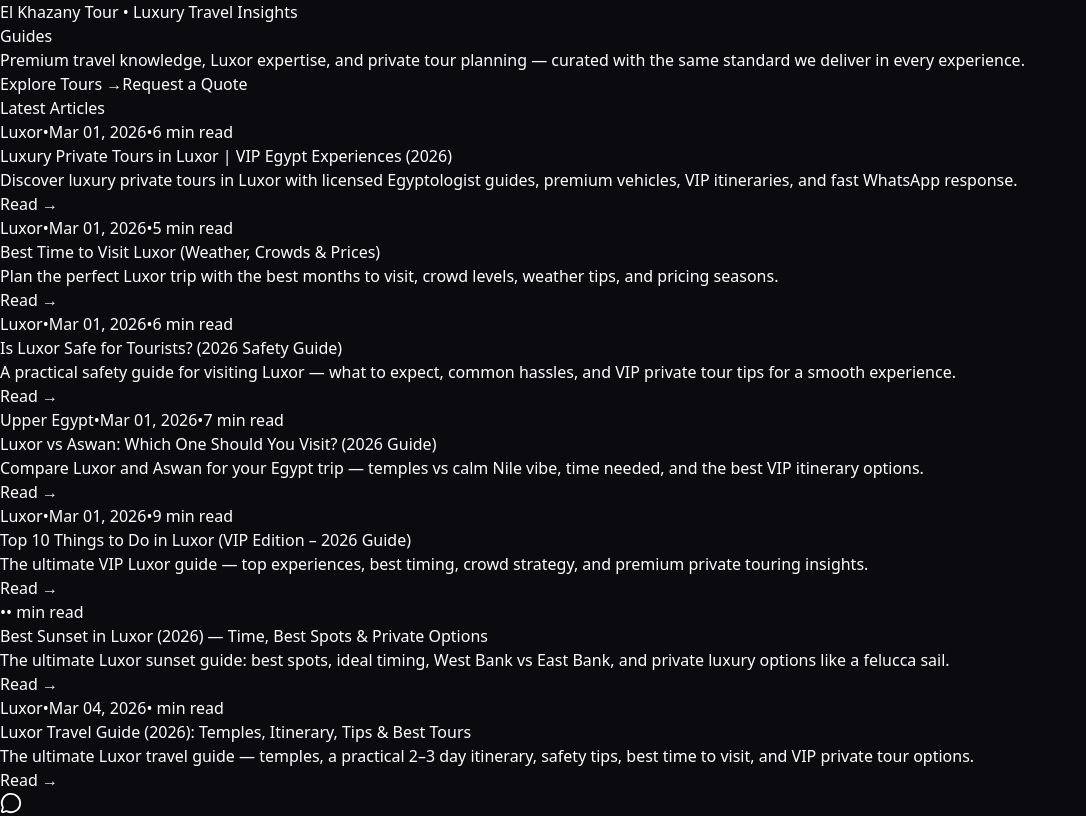
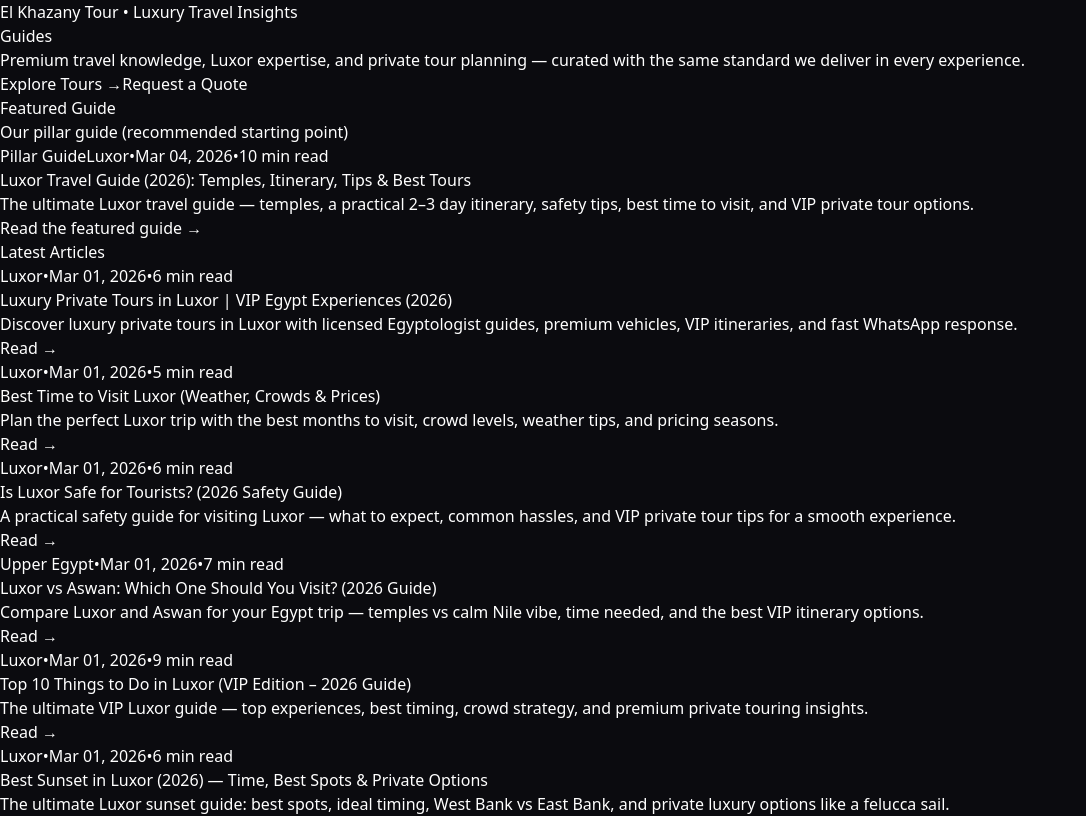
Before and after one commit to elkhazanytours-pixel/elkhazany-tour, a Next.js app: page /blog in a window 1280 px wide. Shown: the top 816 px of the page, without its empty margins (0-1086 px from the left). Built offline with nearby package versions, Linux system fonts and the light colour scheme; no server answers; a web font is replaced by a local one.

Commit message:
Add featured guide on blog index + normalize posts

```diff
--- a/app/blog/page.js
+++ b/app/blog/page.js
@@ -22,7 +22,8 @@ const posts = [
     slug: "best-time-to-visit-luxor",
     category: "Luxor",
     title: "Best Time to Visit Luxor (Weather, Crowds & Prices)",
-  excerpt: "Plan the perfect Luxor trip with the best months to visit, crowd levels, weather tips, and pricing seasons.",
+    excerpt:
+      "Plan the perfect Luxor trip with the best months to visit, crowd levels, weather tips, and pricing seasons.",
     readingMinutes: 5,
     date: "Mar 01, 2026",
   },
@@ -31,7 +32,8 @@ const posts = [
     slug: "is-luxor-safe",
     category: "Luxor",
     title: "Is Luxor Safe for Tourists? (2026 Safety Guide)",
-  excerpt: "A practical safety guide for visiting Luxor — what to expect, common hassles, and VIP private tour tips for a smooth experience.",
+    excerpt:
+      "A practical safety guide for visiting Luxor — what to expect, common hassles, and VIP private tour tips for a smooth experience.",
     readingMinutes: 6,
     date: "Mar 01, 2026",
   },
@@ -40,7 +42,8 @@ const posts = [
     slug: "luxor-vs-aswan",
     category: "Upper Egypt",
     title: "Luxor vs Aswan: Which One Should You Visit? (2026 Guide)",
-  excerpt: "Compare Luxor and Aswan for your Egypt trip — temples vs calm Nile vibe, time needed, and the best VIP itinerary options.",
+    excerpt:
+      "Compare Luxor and Aswan for your Egypt trip — temples vs calm Nile vibe, time needed, and the best VIP itinerary options.",
     readingMinutes: 7,
     date: "Mar 01, 2026",
   },
@@ -49,43 +52,60 @@ const posts = [
     slug: "top-10-things-to-do-in-luxor",
     category: "Luxor",
     title: "Top 10 Things to Do in Luxor (VIP Edition – 2026 Guide)",
-  excerpt: "The ultimate VIP Luxor guide — top experiences, best timing, crowd strategy, and premium private touring insights.",
+    excerpt:
+      "The ultimate VIP Luxor guide — top experiences, best timing, crowd strategy, and premium private touring insights.",
     readingMinutes: 9,
     date: "Mar 01, 2026",
   },
 
+  // ✅ Normalize fields (was: tag only)
   {
+    slug: "best-sunset-in-luxor",
+    category: "Luxor",
     title: "Best Sunset in Luxor (2026) — Time, Best Spots & Private Options",
-  slug: "best-sunset-in-luxor",
     excerpt:
       "The ultimate Luxor sunset guide: best spots, ideal timing, West Bank vs East Bank, and private luxury options like a felucca sail.",
-  tag: "Luxor Guide",
+    readingMinutes: 6,
+    date: "Mar 01, 2026",
   },
 
+  // ✅ Normalize fields (was: readTime)
   {
     slug: "luxor-travel-guide-2026",
     category: "Luxor",
-  date: "Mar 04, 2026",
-  readTime: "9 min read",
     title: "Luxor Travel Guide (2026): Temples, Itinerary, Tips & Best Tours",
     excerpt:
       "The ultimate Luxor travel guide — temples, a practical 2–3 day itinerary, safety tips, best time to visit, and VIP private tour options.",
+    readingMinutes: 10,
+    date: "Mar 04, 2026",
   },
+
   // 🔥 لما تعمل مقالات جديدة، زودهم هنا بنفس الشكل
-  // {
-  //   slug: "best-time-to-visit-luxor",
-  //   category: "Luxor",
-  //   title: "Best Time to Visit Luxor (Weather, Crowds & Prices)",
-  //   excerpt: "Plan the perfect Luxor trip with the ideal season breakdown...",
-  //   readingMinutes: 5,
-  //   date: "Mar 02, 2026",
-  // },
 ];
 
+function parseDate(dateStr) {
+  // Handles "Mar 04, 2026" safely; fallback to 0 if invalid
+  const t = Date.parse(dateStr || "");
+  return Number.isFinite(t) ? t : 0;
+}
+
 export default function BlogIndexPage() {
+  const FEATURED_SLUG = "luxor-travel-guide-2026";
+
+  // Sort newest first
+  const sorted = [...posts].sort((a, b) => parseDate(b.date) - parseDate(a.date));
+
+  // Pick featured (prefer featured slug; fallback to newest)
+  const featured =
+    sorted.find((p) => p.slug === FEATURED_SLUG) || sorted[0];
+
+  // Remaining posts
+  const rest = sorted.filter((p) => p.slug !== featured?.slug);
+
   return (
     <main className="min-h-screen bg-[#0B0B0F] text-white">
       <section className="pt-28 pb-20 px-6 max-w-6xl mx-auto">
+        {/* HERO */}
         <div className="relative overflow-hidden rounded-3xl border border-white/10 bg-gradient-to-b from-white/5 to-transparent p-8 md:p-12">
           <div className="absolute inset-0 pointer-events-none bg-[radial-gradient(900px_circle_at_20%_20%,rgba(234,179,8,0.16),transparent_60%)]" />
           <div className="relative">
@@ -116,10 +136,56 @@ export default function BlogIndexPage() {
           </div>
         </div>
 
+        {/* ✅ FEATURED GUIDE */}
+        {featured && (
+          <div className="mt-14">
+            <div className="flex items-end justify-between gap-4">
+              <h2 className="text-3xl font-semibold">Featured Guide</h2>
+              <span className="text-xs text-white/60">
+                Our pillar guide (recommended starting point)
+              </span>
+            </div>
+
+            <Link
+              href={`/blog/${featured.slug}`}
+              className="mt-6 group block relative overflow-hidden rounded-3xl border border-yellow-500/25 bg-gradient-to-br from-yellow-500/12 via-white/5 to-transparent p-8 md:p-10 hover:from-yellow-500/16 hover:via-white/8 transition"
+            >
+              <div className="absolute inset-0 pointer-events-none bg-[radial-gradient(900px_circle_at_10%_20%,rgba(234,179,8,0.22),transparent_60%)]" />
+              <div className="relative">
+                <div className="flex flex-wrap items-center gap-2 text-xs text-white/70">
+                  <span className="px-3 py-1 rounded-full border border-yellow-500/25 bg-yellow-500/10 text-yellow-200">
+                    Pillar Guide
+                  </span>
+                  <span className="px-3 py-1 rounded-full border border-white/10 bg-white/5">
+                    {featured.category || "Guide"}
+                  </span>
+                  <span>•</span>
+                  <span>{featured.date || "—"}</span>
+                  <span>•</span>
+                  <span>{featured.readingMinutes || 8} min read</span>
+                </div>
+
+                <h3 className="mt-4 text-2xl md:text-4xl font-semibold text-white group-hover:text-yellow-200 transition">
+                  {featured.title}
+                </h3>
+
+                <p className="mt-4 text-gray-300 leading-relaxed max-w-3xl">
+                  {featured.excerpt}
+                </p>
+
+                <div className="mt-6 inline-flex items-center gap-2 text-yellow-300 underline underline-offset-4">
+                  Read the featured guide →
+                </div>
+              </div>
+            </Link>
+          </div>
+        )}
+
+        {/* LATEST ARTICLES */}
         <h2 className="mt-14 text-3xl font-semibold">Latest Articles</h2>
 
         <div className="mt-6 grid md:grid-cols-2 lg:grid-cols-3 gap-5">
-          {posts.map((p) => (
+          {rest.map((p) => (
             <Link
               key={p.slug}
               href={`/blog/${p.slug}`}
@@ -127,12 +193,12 @@ export default function BlogIndexPage() {
             >
               <div className="flex items-center gap-2 text-xs text-white/70">
                 <span className="px-3 py-1 rounded-full border border-white/10 bg-white/5">
-                  {p.category}
+                  {p.category || "Guide"}
                 </span>
                 <span>•</span>
-                <span>{p.date}</span>
+                <span>{p.date || "—"}</span>
                 <span>•</span>
-                <span>{p.readingMinutes} min read</span>
+                <span>{p.readingMinutes || 8} min read</span>
               </div>
 
               <h3 className="mt-4 text-xl font-semibold text-white group-hover:text-yellow-300 transition">
```
Lines whose indentation alone changed are shown as unchanged.
